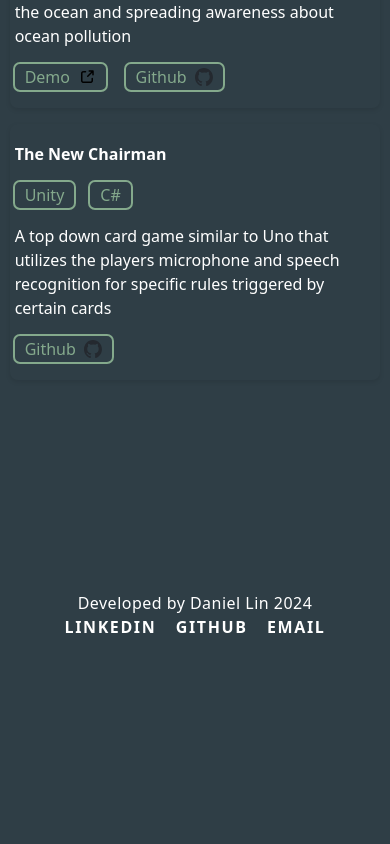
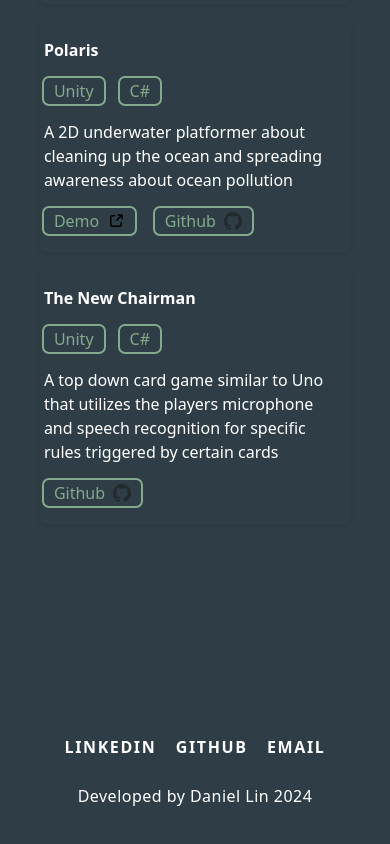
Before and after one commit to dlin1765/portfolio-website, a React (Vite) app: page / in a window 390 px wide. Shown: the part 5753-6597 px from the top of the page. Before the commit the page ends 6434 px from the top, so only its background shows below. Built offline with nearby package versions, Linux system fonts and the light colour scheme.

Commit message:
fixed grid centering issue

```diff
--- a/src/styles/BodyCard.css
+++ b/src/styles/BodyCard.css
@@ -129,7 +129,7 @@
 }
 
 .gridContainer{
-    width:95%;
+    width:100%;
     margin: 0 auto;
 }
 
@@ -222,11 +222,6 @@
 }
 
 @media only screen and (max-width: 600px){
-
-
-    .otherProjectSection{
-        padding:0;
-    }
     .projectImg{
         width:100%;
     }
--- a/src/styles/ContactFooter.css
+++ b/src/styles/ContactFooter.css
@@ -51,7 +51,7 @@
 
 @media only screen and (max-width: 600px) {
     .contactItem{
-        flex-direction: column;
-
+        flex-direction: column-reverse;
+        gap: 3vh;
     }
 }
```
